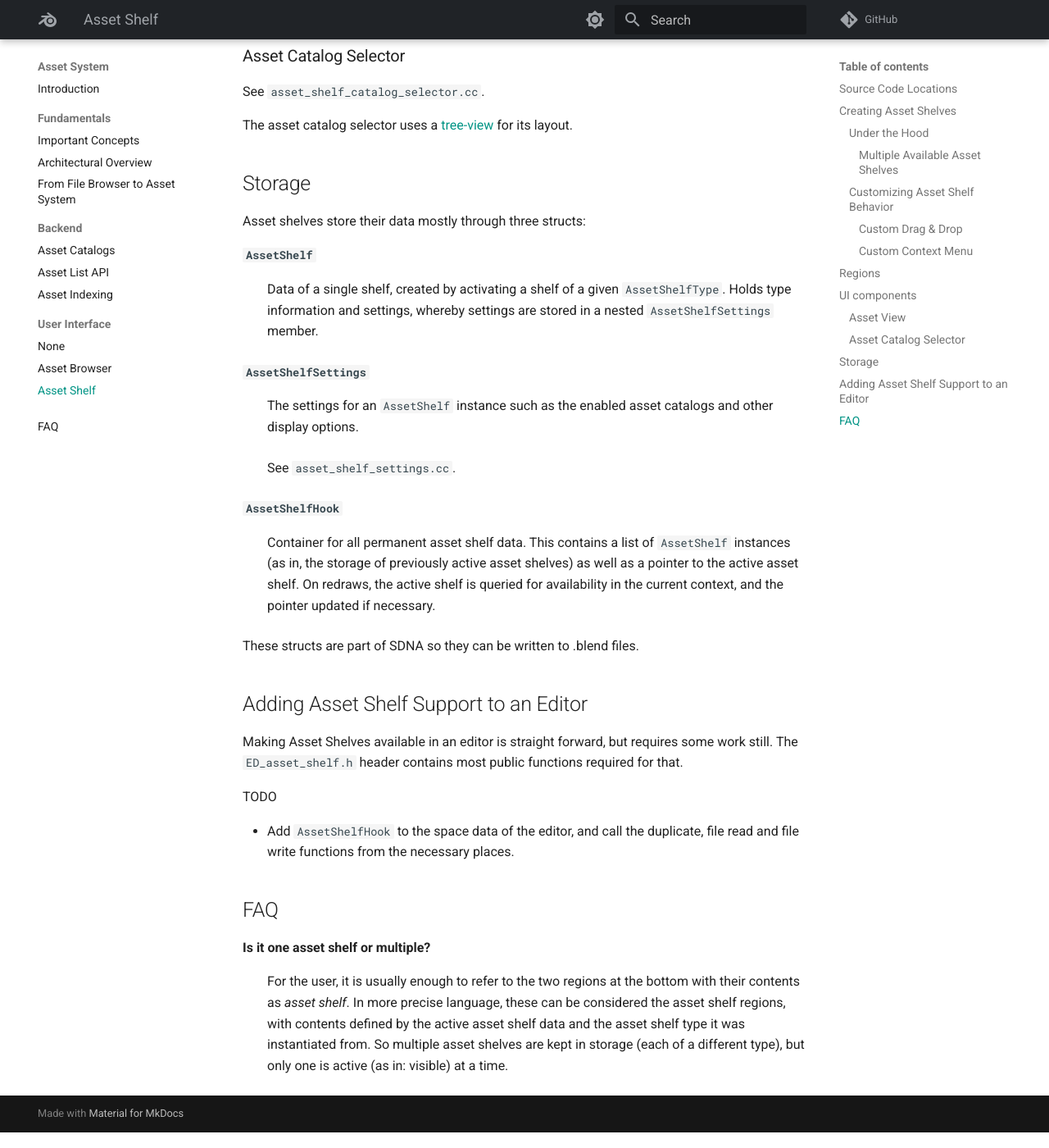
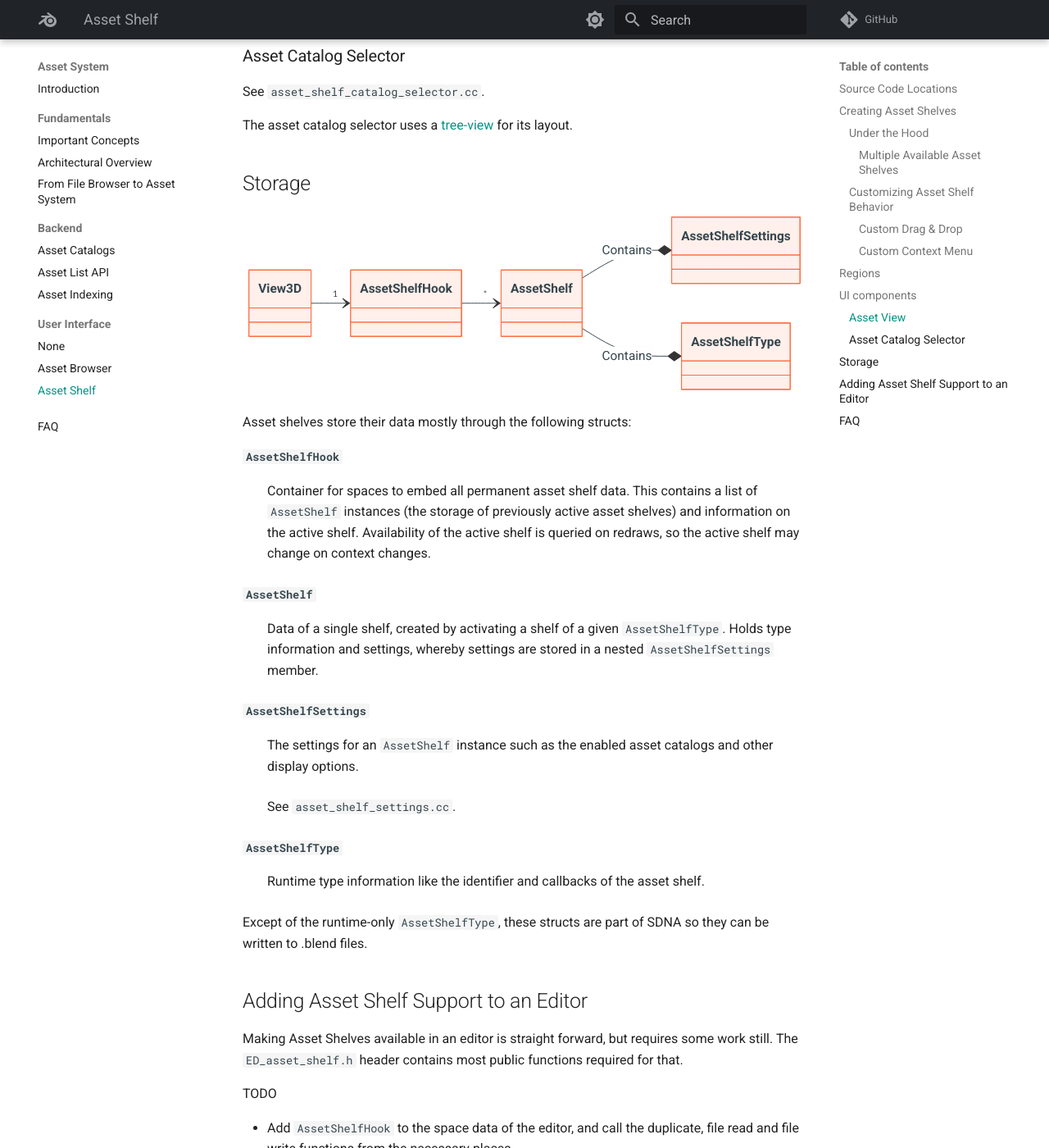
Before and after one commit to julianeisel/devdocs, an MkDocs documentation site: the page built from docs/asset_system/user_interface/asset_shelf.md, in a window 1280 px wide and 1400 px high, scrolled down 2765 px. Shown: the whole window at 82% size. Built offline with MkDocs 1.6.1 and Material for MkDocs 9.7.7, drawn with Linux system fonts in a browser that asks for light colours; comment, search, counter and statistics services are not loaded.

Commit message:
Add diagram & improve info on asset shelf storage

````diff
--- a/docs/asset_system/user_interface/asset_shelf.md
+++ b/docs/asset_system/user_interface/asset_shelf.md
@@ -89,7 +89,19 @@
 
 ## Storage
 
-Asset shelves store their data mostly through three structs:
+``` mermaid
+classDiagram
+  direction LR
+  View3D --> "1" AssetShelfHook
+  AssetShelfHook --> "*" AssetShelf
+  AssetShelf --* AssetShelfSettings: Contains
+  AssetShelf --* AssetShelfType: Contains
+```
+
+Asset shelves store their data mostly through the following structs:
+
+**`AssetShelfHook`**
+: Container for spaces to embed all permanent asset shelf data. This contains a list of `AssetShelf` instances (the storage of previously active asset shelves) and information on the active shelf. Availability of the active shelf is queried on redraws, so the active shelf may change on context changes.
 
 **`AssetShelf`**
 : Data of a single shelf, created by activating a shelf of a given `AssetShelfType`. Holds type information and settings, whereby settings are stored in a nested `AssetShelfSettings` member.
@@ -98,10 +110,11 @@
 : The settings for an `AssetShelf` instance such as the enabled asset catalogs and other display options.
 : See `asset_shelf_settings.cc`.
 
-**`AssetShelfHook`**
-: Container for all permanent asset shelf data. This contains a list of `AssetShelf` instances (as in, the storage of previously active asset shelves) as well as a pointer to the active asset shelf. On redraws, the active shelf is queried for availability in the current context, and the pointer updated if necessary.
+**`AssetShelfType`**
+: Runtime type information like the identifier and callbacks of the asset shelf.
 
-These structs are part of SDNA so they can be written to .blend files.
+
+Except of the runtime-only `AssetShelfType`, these structs are part of SDNA so they can be written to .blend files.
 
 ## Adding Asset Shelf Support to an Editor
 
````
